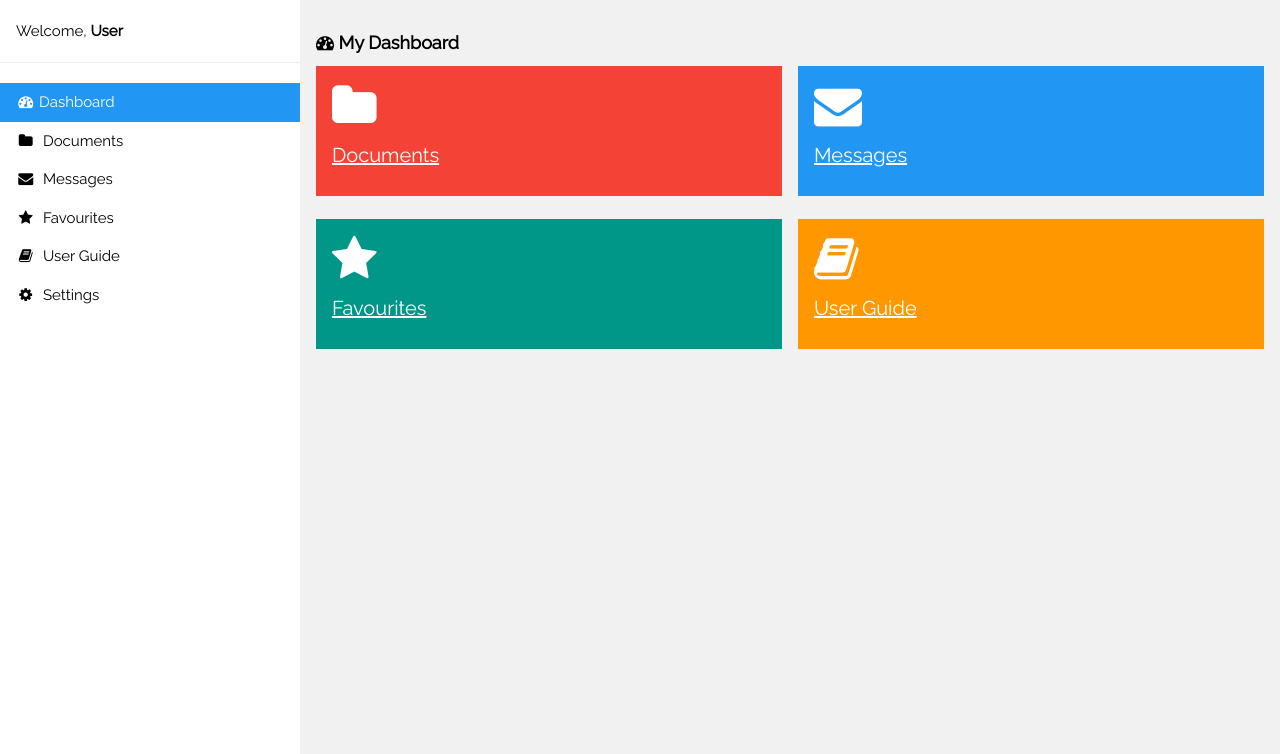
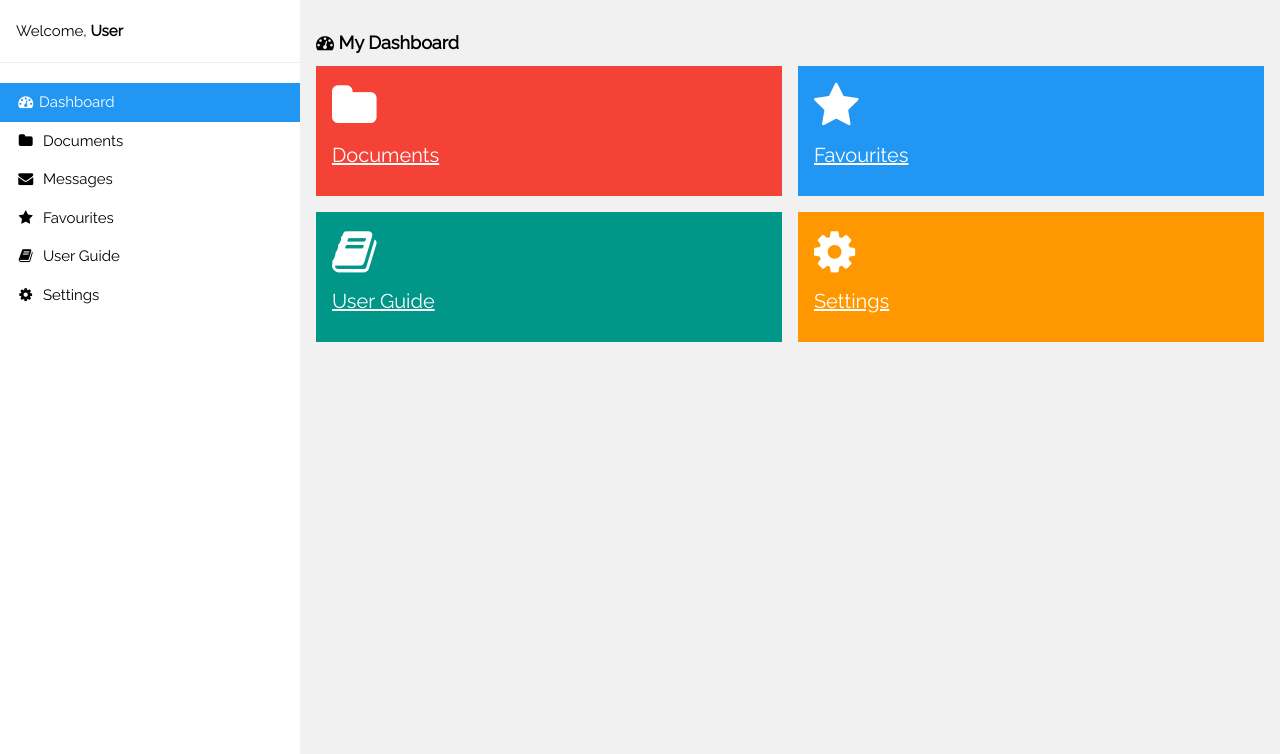
Before and after one commit to Jo-Hastie/jo-hastie.knowledgemanagement.io, a website: page index.html in a window 1280 px wide. Shown: the part 46-800 px from the top of the page. Drawn offline with nearby package versions, Linux system fonts and the light colour scheme.

Commit message:
update tiles

```diff
--- a/index.html
+++ b/index.html
@@ -61,29 +61,29 @@ html,body,h1,h2,h3,h4,h5 {font-family: "Raleway", sans-serif}
     </div>
     <div class="w3-half">
       <div class="w3-container w3-blue w3-padding-16">
-        <div class="w3-left"><i class="fa fa-envelope w3-xxxlarge"></i></div>
-        <div class="w3-clear"></div>
-        <a href= "messages.html"><h4> Messages</h4> </a>
-      </div>
-      <br>
-    </div>
-    <div class="w3-half">
-      <div class="w3-container w3-teal w3-padding-16">
         <div class="w3-left"><i class="fa fa-star w3-xxxlarge"></i></div>
         <div class="w3-clear"></div>
         <a href= "favourites"><h4>Favourites</h4></a>
       </div>
     </div>
+  </div>
 
+  <div class="w3-row-padding w3-margin-bottom">
     <div class="w3-half">
-      <div class="w3-container w3-orange w3-text-white w3-padding-16">
+      <div class="w3-container w3-teal w3-text-white w3-padding-16">
         <div class="w3-left"><i class="fa fa-book w3-xxxlarge"></i></div>
         <div class="w3-clear"></div>
         <a href= "userguide"><h4> User Guide </h4> </a>
       </div>
     </div>
+    <div class="w3-half">
+      <div class="w3-container w3-orange w3-text-white w3-padding-16">
+        <div class="w3-left"><i class="fa fa-cog w3-xxxlarge"></i></div>
+        <div class="w3-clear"></div>
+        <a href= "settings.html"><h4> Settings</h4> </a>
+      </div>
+    </div>
   </div>
-<br>
 
   <!-- End page content -->
 </div>
```
Also changed, not shown: add.html (+6 -2 lines).
